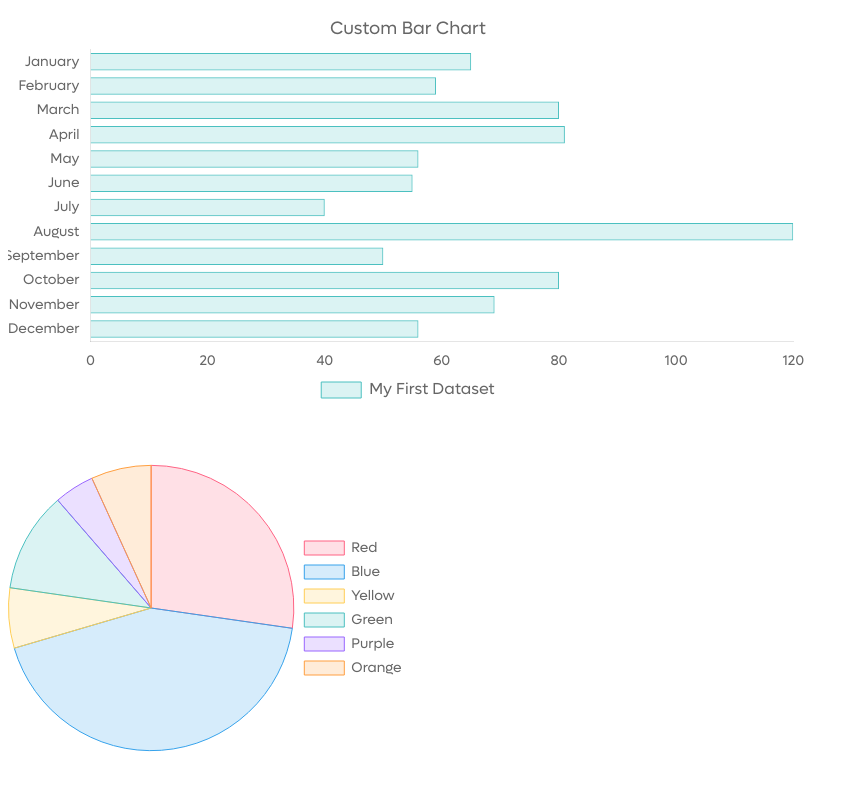
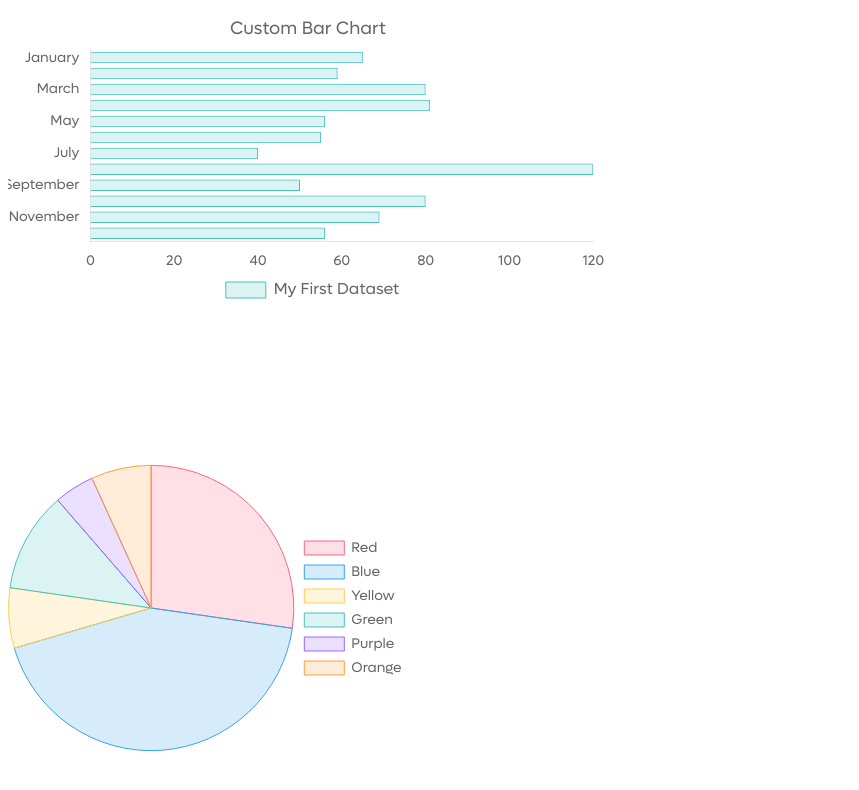
Before and after one commit to HGC-Technologies/hgc-component-library, a React (Vite) app: page / in a window 1280 px wide. Shown: the top 790 px of the page, without its empty margins (0-859 px from the left). Built offline with nearby package versions, Linux system fonts and the light colour scheme.

Commit message:
add readme file and typedoc
add readme file and typedoc

```diff
--- a/src/App.tsx
+++ b/src/App.tsx
@@ -138,7 +138,7 @@ const PieChartOptions= {
   return (
     <>
 
-    <ReactBarChart width={'100%'} height={'400px'}  data={BarChartData} options={BarChartOptions}/>
+    <ReactBarChart width={'600px'} height={'400px'}  data={BarChartData} options={BarChartOptions}/>
 
     <ReactPieChart width={'400px'} height={'600px'} data={PieChartData} options={PieChartOptions}/>
 
```
Also changed, not shown: package.json (+13 -9 lines), src/components/chart/ReactBarChart.tsx (+49 -6 lines), src/components/chart/ReactPieChart.tsx (+50 -4 lines), tsconfig.json (+0 -25 lines), typedoc.json (added, +10 -0 lines), 18 other files (tests, documents, lock files or other folders).
